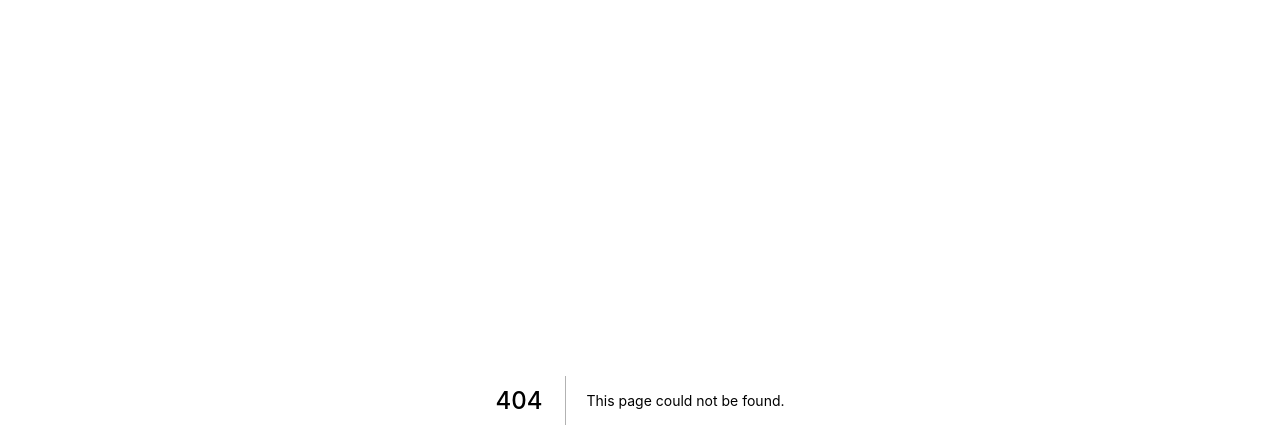
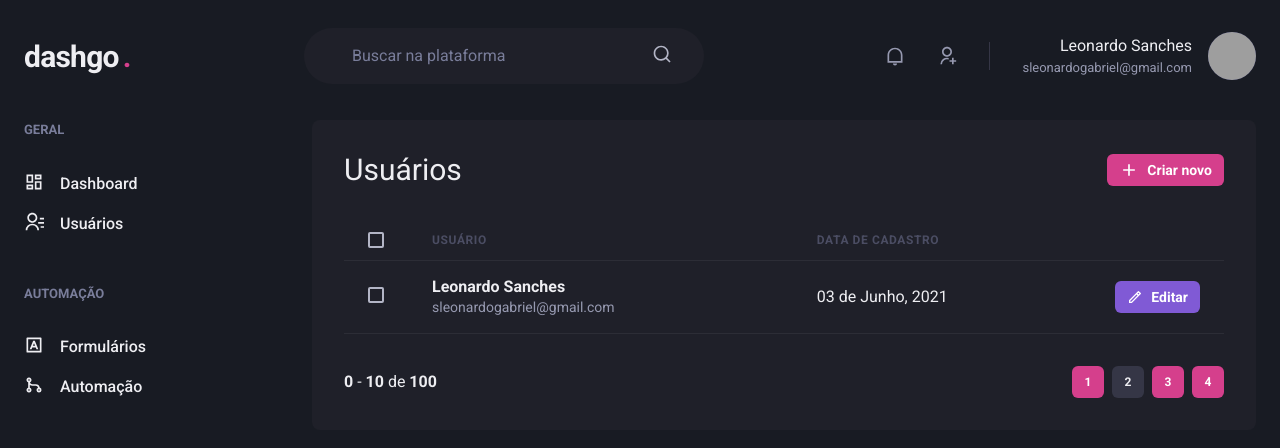
Before and after one commit to LeonardoGabrielSanches/chakra-ui-ignite, a Next.js app: page /users in a window 1280 px wide. Before the commit this address had no page. Shown: the top 448 px of the page. Built offline with nearby package versions, Linux system fonts and the light colour scheme; grey boxes are pictures that could not be loaded.

Commit message:
Usuario e paginação

```diff
--- /dev/null
+++ b/src/components/Pagination.tsx
@@ -0,0 +1,63 @@
+import { Box, Button, Stack } from "@chakra-ui/react";
+
+export function Pagination() {
+    return (
+        <Stack
+            direction="row"
+            mt="8"
+            justify="space-between"
+            align="center"
+            spacing="6"
+        >
+            <Box>
+                <strong>0</strong> - <strong>10</strong> de <strong>100</strong>
+            </Box>
+
+            <Stack direction="row" spacing="2">
+                <Button
+                    size="sm"
+                    fontSize="xs"
+                    width="4"
+                    colorScheme="pink"
+                    disabled
+                    _disabled={{
+                        bg: 'pink.500',
+                        cursor: 'default'
+                    }}
+                >
+                    1
+            </Button>
+
+                <Button
+                    size="sm"
+                    fontSize="xs"
+                    width="4"
+                    bg="gray.700"
+                    _hover={{
+                        bg: 'gray.500'
+                    }}
+                >
+                    2
+            </Button>
+
+                <Button
+                    size="sm"
+                    fontSize="xs"
+                    width="4"
+                    colorScheme="pink"
+                >
+                    3
+            </Button>
+
+                <Button
+                    size="sm"
+                    fontSize="xs"
+                    width="4"
+                    colorScheme="pink"
+                >
+                    4
+            </Button>
+            </Stack>
+        </Stack>
+    )
+}
--- /dev/null
+++ b/src/pages/users/index.tsx
@@ -0,0 +1,75 @@
+import { Box, Button, Checkbox, Flex, Heading, Icon, Table, Tbody, Th, Thead, Tr, Td, Text } from "@chakra-ui/react";
+import { RiAddLine, RiPencilLine } from "react-icons/ri";
+
+import { Header } from "../../components/Header";
+import { Pagination } from "../../components/Pagination";
+import { Sidebar } from "../../components/Sidebar";
+
+export default function UserList() {
+    return (
+        <Box>
+            <Header />
+
+            <Flex w="100%" my="6" maxWidth={1480} mx="auto" px="6">
+                <Sidebar />
+
+                <Box flex="1" borderRadius="8" bg="gray.800" p="8">
+                    <Flex mb="8" justify="space-between" align="center">
+                        <Heading size="lg" fontWeight="normal">Usuários</Heading>
+
+                        <Button
+                            as="a"
+                            size="sm"
+                            fontSize="sm"
+                            colorScheme="pink"
+                            leftIcon={<Icon as={RiAddLine} fontSize="20" />}
+
+                        >
+                            Criar novo
+                        </Button>
+                    </Flex>
+
+                    <Table colorScheme="whiteAlpha">
+                        <Thead>
+                            <Tr>
+                                <Th px="6" color="gray.300" width="8">
+                                    <Checkbox colorScheme="pink" />
+                                </Th>
+                                <Th>Usuário</Th>
+                                <Th>Data de cadastro</Th>
+                                <Th w="8"></Th>
+                            </Tr>
+                        </Thead>
+                        <Tbody>
+                            <Tr>
+                                <Td px="6">
+                                    <Checkbox colorScheme="pink" />
+                                </Td>
+                                <Td>
+                                    <Box>
+                                        <Text fontWeight="bold">Leonardo Sanches</Text>
+                                        <Text fontSize="sm" color="gray.300">sleonardogabriel@gmail.com</Text>
+                                    </Box>
+                                </Td>
+                                <Td>03 de Junho, 2021</Td>
+                                <Td>
+                                    <Button
+                                        as="a"
+                                        size="sm"
+                                        fontSize="sm"
+                                        colorScheme="purple"
+                                        leftIcon={<Icon as={RiPencilLine} fontSize="16" />}
+                                    >
+                                        Editar
+                                    </Button>
+                                </Td>
+                            </Tr>
+                        </Tbody>
+                    </Table>
+
+                    <Pagination />
+                </Box>
+            </Flex>
+        </Box>
+    )
+}
```
